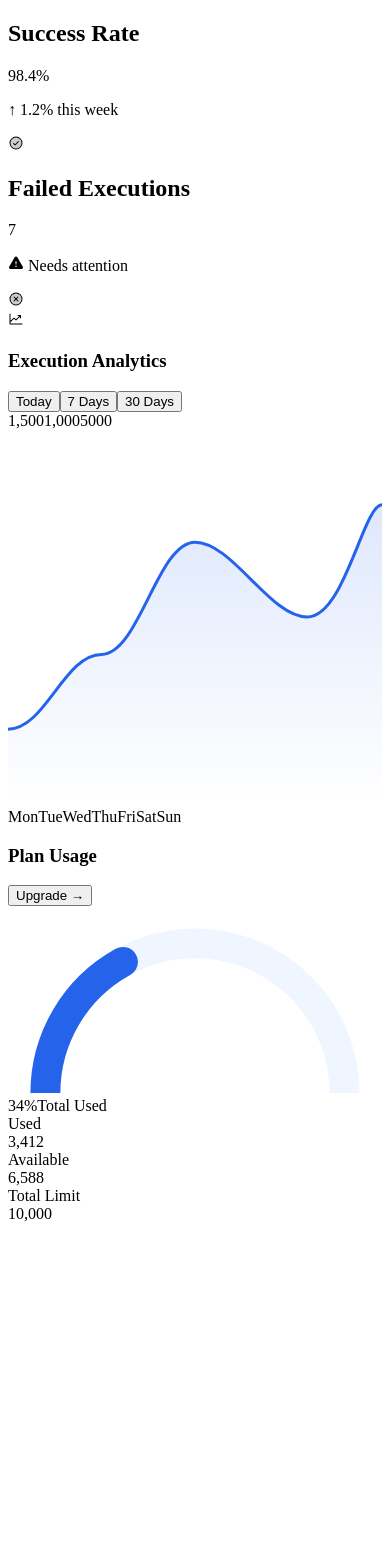
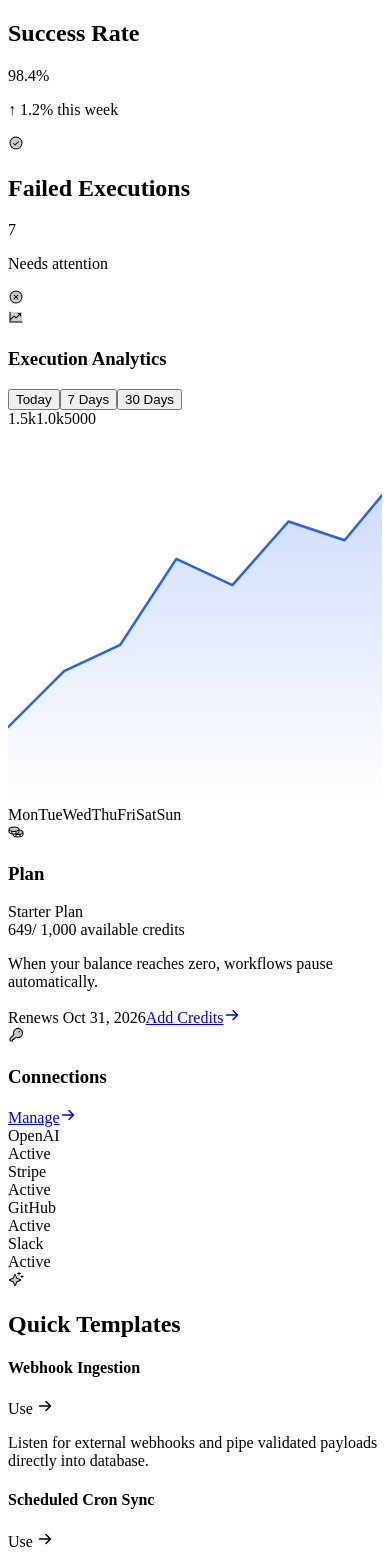
Before and after one commit to exorcist09/kairo-v2, a Next.js app in the folder frontend/: page /Homepage/Home in a window 390 px wide. Shown: the part 432-1997 px from the top of the page. Before the commit the page ends 1663 px from the top, so only its background shows below. Built offline with nearby package versions, Linux system fonts and the light colour scheme.

Commit message:
feat: add interactive execution analytics and workflow templates to home page

```diff
--- a/frontend/src/pages/Homepage/Home.tsx
+++ b/frontend/src/pages/Homepage/Home.tsx
@@ -1,67 +1,114 @@
 "use client";
 
 import { useState } from "react";
+import Link from "next/link";
 import {
-  Bell,
   Plus,
   Lightning,
+  Eye,
+  CheckCircle,
+  ChartLineUp,
+  Coins,
+  ArrowRight,
+  Key,
+  Sparkle,
+  XCircle,
   Play,
-  CheckCircle,
-  XCircle,
-  ChartLineUp,
-  DotsThree,
-  Eye,
-  Database,
-  Warning,
 } from "@phosphor-icons/react";
 import CreateWorkflowModal from "../Workflowpage/components/CreateWorkflowModal";
-import Link from "next/link";
+
+const ANALYTICS_DATA: Record<
+  string,
+  { points: string; labels: string[]; total: string; successRate: string }
+> = {
+  Today: {
+    points: "0,75 15,70 30,55 45,60 60,35 75,40 90,20 100,15",
+    labels: ["00:00", "04:00", "08:00", "12:00", "16:00", "20:00", "Now"],
+    total: "348",
+    successRate: "99.1%",
+  },
+  "7 Days": {
+    points: "0,80 15,65 30,58 45,35 60,42 75,25 90,30 100,18",
+    labels: ["Mon", "Tue", "Wed", "Thu", "Fri", "Sat", "Sun"],
+    total: "1,284",
+    successRate: "99.4%",
+  },
+  "30 Days": {
+    points: "0,85 15,75 30,60 45,50 60,45 75,30 90,25 100,12",
+    labels: ["Week 1", "Week 2", "Week 3", "Week 4"],
+    total: "5,412",
+    successRate: "98.9%",
+  },
+};
+
+const TEMPLATES = [
+  {
+    name: "Webhook Ingestion",
+    description: "Listen for external webhooks and pipe validated payloads directly into database.",
+  },
+  {
+    name: "Scheduled Cron Sync",
+    description: "Automated recurring pipeline for snapshots, indexing, and cold storage backups.",
+  },
+  {
+    name: "AI Reasoning Pipeline",
+    description: "Analyze incoming support logs with Kai AI and dispatch structured Slack alerts.",
+  },
+];
 
 export default function Home() {
-  const [timeFilter, setTimeFilter] = useState("7 Days");
+  const [timeFilter, setTimeFilter] = useState<"Today" | "7 Days" | "30 Days">("7 Days");
   const [isModalOpen, setIsModalOpen] = useState(false);
+  const [selectedTemplate, setSelectedTemplate] = useState<{ name: string; description: string } | null>(null);
+
+  const currentAnalytics = ANALYTICS_DATA[timeFilter] || ANALYTICS_DATA["7 Days"];
 
   return (
     <div className="w-full h-full flex flex-col">
-      {/* Page Header */}
+      {/* Page Header (No subheading, nav icons restored as requested) */}
       <div className="flex items-center justify-between mb-6 flex-shrink-0">
         <h1 className="text-2xl font-bold text-gray-900">Home</h1>
 
-        <div className="flex items-center gap-4">
-          {/* Quick Actions (Circular) */}
+        <div className="flex items-center gap-3">
+          {/* Quick Nav Icons */}
           <div className="flex items-center gap-2">
             <Link
               href="/credentials"
-              className="w-9 h-9 rounded-full bg-white border border-gray-200 flex items-center justify-center text-gray-600 hover:text-gray-900 hover:border-gray-300 hover:shadow-sm transition-all"
-              title="Connect an App"
+              className="w-9 h-9 rounded-full bg-white border border-gray-200 flex items-center justify-center text-gray-600 hover:text-blue-600 hover:border-blue-200 hover:shadow-xs transition-all cursor-pointer"
+              title="Credentials & API Keys"
             >
               <Lightning className="w-4 h-4" />
             </Link>
             <Link
               href="/workflows"
-              className="w-9 h-9 rounded-full bg-white border border-gray-200 flex items-center justify-center text-gray-600 hover:text-gray-900 hover:border-gray-300 hover:shadow-sm transition-all"
-              title="View Executions"
+              className="w-9 h-9 rounded-full bg-white border border-gray-200 flex items-center justify-center text-gray-600 hover:text-blue-600 hover:border-blue-200 hover:shadow-xs transition-all cursor-pointer"
+              title="View Workflows"
             >
               <Eye className="w-4 h-4" />
             </Link>
           </div>
 
+          {/* New Workflow Button */}
           <button
-            onClick={() => setIsModalOpen(true)}
-            className="flex items-center gap-2 bg-blue-600 text-white px-4 py-2.5 rounded-lg text-sm font-semibold hover:bg-blue-700 transition-colors shadow-sm flex-shrink-0"
+            type="button"
+            onClick={() => {
+              setSelectedTemplate(null);
+              setIsModalOpen(true);
+            }}
+            className="flex items-center gap-2 bg-blue-600 hover:bg-blue-700 text-white px-4 py-2.5 rounded-xl text-sm font-semibold transition-colors shadow-xs cursor-pointer flex-shrink-0"
           >
             <Plus weight="bold" className="w-4 h-4" />
-            New Workflow
+            <span>New Workflow</span>
           </button>
         </div>
       </div>
 
-      {/* Main Scrollable Container with border (Billing Style) */}
+      {/* Main Scrollable Container with border */}
       <div className="flex-1 border border-gray-200 rounded-2xl bg-white overflow-hidden flex flex-col">
         <div className="flex-1 overflow-y-auto no-scrollbar p-6 md:p-8 flex flex-col">
-          {/* Centered Content Wrapper */}
-          <div className="max-w-7xl mx-auto w-full flex flex-col gap-8 pb-4">
-            {/* Top 4 Stats Cards */}
+          <div className="max-w-6xl mx-auto w-full flex flex-col gap-8 pb-6">
+
+            {/* Top 4 Stats Cards (Exact Git Commit Structure) */}
             <div className="grid grid-cols-1 md:grid-cols-2 lg:grid-cols-4 gap-6">
               {/* Total Workflows */}
               <div className="relative overflow-hidden border border-gray-200 bg-white rounded-2xl p-6 flex flex-col justify-between shadow-sm flex-shrink-0 min-h-[140px]">
@@ -136,8 +183,7 @@ export default function Home() {
                     7
                   </div>
                   <p className="text-xs text-gray-500 font-medium flex items-center gap-1">
-                    <Warning weight="fill" className="w-3 h-3 text-red-500" /> Needs
-                    attention
+                    Needs attention
                   </p>
                 </div>
                 <div className="absolute right-0 top-0 bottom-0 w-32 opacity-10 pointer-events-none flex items-center justify-end pr-2">
@@ -149,21 +195,30 @@ export default function Home() {
               </div>
             </div>
 
-            {/* Execution Analytics Graph */}
-            <div className="bg-white rounded-2xl border border-gray-200 p-6 md:p-8 shadow-sm">
-              <div className="flex flex-col sm:flex-row sm:items-center justify-between mb-8 gap-4">
-                <div className="flex items-center gap-3">
-                  <ChartLineUp className="w-6 h-6 text-blue-600" />
-                  <h3 className="text-lg font-bold text-gray-900">
+            {/* Execution Analytics Graph with Top-Left Clipped Watermark Icon */}
+            <div className="relative overflow-hidden bg-white rounded-2xl border border-gray-200/90 p-6 md:p-8 shadow-xs">
+              {/* Top-left clipped watermark icon */}
+              <div className="absolute -top-7 -left-7 w-32 h-32 opacity-10 pointer-events-none text-blue-600">
+                <ChartLineUp weight="duotone" className="w-full h-full" />
+              </div>
+
+              <div className="z-10 relative flex flex-col sm:flex-row sm:items-center justify-between mb-6 gap-4">
+                <h3 className="text-base sm:text-lg font-bold text-gray-900">
                   Execution Analytics
                 </h3>
-                </div>
-                <div className="flex bg-white border border-gray-200 rounded-lg p-1 self-start sm:self-auto shadow-sm">
-                  {["Today", "7 Days", "30 Days"].map((filter) => (
+
+                {/* Period Filter Tabs */}
+                <div className="flex items-center p-1 bg-gray-100 rounded-xl border border-gray-200/60 self-start sm:self-auto">
+                  {(["Today", "7 Days", "30 Days"] as const).map((filter) => (
                     <button
                       key={filter}
+                      type="button"
                       onClick={() => setTimeFilter(filter)}
-                      className={`px-3 py-1.5 text-xs font-semibold rounded-md transition-all ${timeFilter === filter ? "bg-gray-100 text-gray-900" : "text-gray-500 hover:text-gray-700 hover:bg-gray-50"}`}
+                      className={`px-3 py-1.5 text-xs font-semibold rounded-lg transition-all cursor-pointer ${
+                        timeFilter === filter
+                          ? "bg-white text-blue-600 shadow-xs font-bold"
+                          : "text-gray-600 hover:text-gray-900"
+                      }`}
                     >
                       {filter}
                     </button>
@@ -171,161 +226,206 @@ export default function Home() {
                 </div>
               </div>
 
-              <div className="h-64 w-full relative flex items-end">
+              {/* Area Chart Container */}
+              <div className="z-10 relative h-60 w-full flex items-end pt-4">
                 {/* Y-axis labels */}
-                <div className="absolute left-0 top-0 bottom-0 flex flex-col justify-between text-xs font-medium text-gray-400 pb-8 w-10">
-                  <span>1,500</span>
-                  <span>1,000</span>
+                <div className="absolute left-0 top-0 bottom-6 flex flex-col justify-between text-xs font-medium text-gray-400 w-8 select-none">
+                  <span>1.5k</span>
+                  <span>1.0k</span>
                   <span>500</span>
                   <span>0</span>
                 </div>
 
-                {/* Grid lines */}
-                <div className="absolute left-12 right-0 top-2 bottom-8 flex flex-col justify-between">
+                {/* Horizontal Grid lines */}
+                <div className="absolute left-10 right-0 top-2 bottom-6 flex flex-col justify-between pointer-events-none">
                   {[1, 2, 3, 4].map((i) => (
-                    <div
-                      key={i}
-                      className="w-full border-b border-gray-200 border-dashed"
-                    ></div>
+                    <div key={i} className="w-full border-b border-gray-100 border-dashed" />
                   ))}
                 </div>
 
-                {/* SVG Area Chart */}
-                <div className="absolute left-12 right-0 top-2 bottom-8">
-                  <svg
-                    className="w-full h-full"
-                    preserveAspectRatio="none"
-                    viewBox="0 0 100 100"
-                  >
+                {/* SVG Area Chart with Gradient */}
+                <div className="absolute left-10 right-0 top-2 bottom-6">
+                  <svg className="w-full h-full overflow-visible" preserveAspectRatio="none" viewBox="0 0 100 100">
                     <defs>
-                      <linearGradient id="gradient" x1="0" x2="0" y1="0" y2="1">
-                        <stop
-                          offset="0%"
-                          stopColor="#2563EB"
-                          stopOpacity="0.15"
-                        />
-                        <stop
-                          offset="100%"
-                          stopColor="#2563EB"
-                          stopOpacity="0"
-                        />
+                      <linearGradient id="homeChartGrad" x1="0" y1="0" x2="0" y2="1">
+                        <stop offset="0%" stopColor="#2563EB" stopOpacity="0.22" />
+                        <stop offset="100%" stopColor="#2563EB" stopOpacity="0.0" />
                       </linearGradient>
                     </defs>
-                    <path
-                      d="M 0,80 C 10,80 15,60 25,60 C 35,60 40,30 50,30 C 60,30 70,50 80,50 C 90,50 95,20 100,20 L 100,100 L 0,100 Z"
-                      fill="url(#gradient)"
+                    <polygon
+                      points={`0,100 ${currentAnalytics.points} 100,100`}
+                      fill="url(#homeChartGrad)"
+                      className="transition-all duration-500 ease-out"
                     />
-                    <path
-                      d="M 0,80 C 10,80 15,60 25,60 C 35,60 40,30 50,30 C 60,30 70,50 80,50 C 90,50 95,20 100,20"
+                    <polyline
                       fill="none"
                       stroke="#2563EB"
-                      strokeWidth="3"
-                      vectorEffect="non-scaling-stroke"
+                      strokeWidth="2.5"
                       strokeLinecap="round"
                       strokeLinejoin="round"
+                      vectorEffect="non-scaling-stroke"
+                      points={currentAnalytics.points}
+                      className="transition-all duration-500 ease-out"
                     />
                   </svg>
                 </div>
 
                 {/* X-axis labels */}
-                <div className="absolute left-12 right-0 bottom-0 flex justify-between text-xs font-medium text-gray-400 px-2 sm:px-4">
-                  <span>Mon</span>
-                  <span>Tue</span>
-                  <span>Wed</span>
-                  <span>Thu</span>
-                  <span>Fri</span>
-                  <span>Sat</span>
-                  <span>Sun</span>
+                <div className="absolute left-10 right-0 bottom-0 flex justify-between text-xs font-medium text-gray-400 px-2 select-none">
+                  {currentAnalytics.labels.map((lbl, idx) => (
+                    <span key={idx}>{lbl}</span>
+                  ))}
                 </div>
               </div>
             </div>
 
-            {/* Plan Usage */}
-            <div className="bg-white rounded-2xl border border-gray-100 p-8 shadow-sm flex flex-col items-center">
-              <div className="w-full flex items-center justify-between mb-12">
-                <h3 className="text-lg font-bold text-gray-900">Plan Usage</h3>
-                <button className="flex items-center gap-1 text-sm font-semibold text-blue-600 hover:text-blue-700 transition-colors">
-                  Upgrade <span className="text-lg leading-none">→</span>
-                </button>
+            {/* Side-by-Side: Plan & Connections with Top-Left Clipped Watermark Icons */}
+            <div className="grid grid-cols-1 md:grid-cols-2 gap-6">
+
+              {/* Plan Card */}
+              <div className="relative overflow-hidden bg-white rounded-2xl border border-gray-200/90 p-6 md:p-7 shadow-xs flex flex-col justify-between min-h-[220px]">
+                {/* Top-left clipped watermark icon */}
+                <div className="absolute -top-7 -left-7 w-28 h-28 opacity-10 pointer-events-none text-blue-600">
+                  <Coins weight="duotone" className="w-full h-full" />
                 </div>
 
-              {/* Semi-circle gauge */}
-              <div className="relative w-72 h-36 flex items-end justify-center mb-8">
-                <svg
-                  className="absolute top-0 left-0 w-full h-full overflow-visible"
-                  viewBox="0 0 100 50"
-                >
-                  <path
-                    d="M 10 50 A 40 40 0 0 1 90 50"
-                    fill="none"
-                    stroke="#EFF6FF"
-                    strokeWidth="8"
-                    strokeLinecap="round"
-                  />
-                  <path
-                    d="M 10 50 A 40 40 0 0 1 90 50"
-                    fill="none"
-                    stroke="#2563EB"
-                    strokeWidth="8"
-                    strokeDasharray="125.6"
-                    strokeDashoffset="82.89"
-                    strokeLinecap="round"
-                  />
-                </svg>
-                <div className="text-center z-10 flex flex-col items-center mb-[-8px]">
-                  <span className="text-5xl font-bold text-gray-900 tracking-tight mb-1">
-                    34%
+                <div className="z-10 relative">
+                  <div className="flex items-center justify-between mb-4">
+                    <h3 className="text-base font-bold text-gray-900">Plan</h3>
+                    <span className="text-xs font-bold text-blue-600 bg-blue-50 border border-blue-200/60 px-2.5 py-1 rounded-full">
+                      Starter Plan
                     </span>
-                  <span className="text-sm font-medium text-gray-500">
-                    Total Used
-                  </span>
+                  </div>
+
+                  <div className="flex items-baseline justify-between mt-2 mb-3">
+                    <div>
+                      <span className="text-3xl font-bold text-gray-900 font-sans tracking-tight">649</span>
+                      <span className="text-xs text-gray-500 ml-1.5 font-medium">/ 1,000 available credits</span>
                     </div>
                   </div>
 
-              {/* Legend */}
-              <div className="flex items-center justify-between w-full max-w-md mt-6 pt-6">
-                <div className="flex flex-col gap-1">
-                  <div className="flex items-center gap-2">
-                    <div className="w-2.5 h-2.5 rounded-full bg-blue-600"></div>
-                    <span className="text-xs font-bold text-gray-900 uppercase">
-                      Used
-                    </span>
+                  <div className="w-full h-2.5 bg-gray-100 rounded-full overflow-hidden mb-3">
+                    <div className="h-full bg-blue-600 rounded-full transition-all duration-500" style={{ width: "34%" }} />
                   </div>
-                  <span className="text-sm font-bold text-gray-700">3,412</span>
+
+                  <p className="text-xs text-gray-500">
+                    When your balance reaches zero, workflows pause automatically.
+                  </p>
                 </div>
-                <div className="flex flex-col gap-1">
-                  <div className="flex items-center gap-2">
-                    <div className="w-2.5 h-2.5 rounded-full bg-blue-100"></div>
-                    <span className="text-xs font-bold text-gray-900 uppercase">
-                      Available
-                    </span>
+
+                <div className="z-10 relative pt-4 mt-4 border-t border-gray-100 flex items-center justify-between">
+                  <span className="text-xs text-gray-400">Renews Oct 31, 2026</span>
+                  <Link
+                    href="/billing"
+                    className="text-xs font-semibold text-blue-600 hover:text-blue-700 flex items-center gap-1"
+                  >
+                    <span>Add Credits</span>
+                    <ArrowRight weight="bold" className="w-3.5 h-3.5" />
+                  </Link>
                 </div>
-                  <span className="text-sm font-bold text-gray-700">6,588</span>
               </div>
-                <div className="flex flex-col gap-1">
-                  <div className="flex items-center gap-2">
-                    <div className="w-2.5 h-2.5 rounded-full bg-gray-200"></div>
-                    <span className="text-xs font-bold text-gray-400 uppercase">
-                      Total Limit
-                    </span>
+
+              {/* Connections Card */}
+              <div className="relative overflow-hidden bg-white rounded-2xl border border-gray-200/90 p-6 md:p-7 shadow-xs flex flex-col justify-between min-h-[220px]">
+                {/* Top-left clipped watermark icon */}
+                <div className="absolute -top-7 -left-7 w-28 h-28 opacity-10 pointer-events-none text-blue-600">
+                  <Key weight="duotone" className="w-full h-full" />
                 </div>
-                  <span className="text-sm font-bold text-gray-400">
-                    10,000
-                  </span>
+
+                <div className="z-10 relative">
+                  <div className="flex items-center justify-between mb-4">
+                    <h3 className="text-base font-bold text-gray-900">Connections</h3>
+                    <Link
+                      href="/credentials"
+                      className="text-xs font-semibold text-blue-600 hover:text-blue-700 flex items-center gap-1"
+                    >
+                      <span>Manage</span>
+                      <ArrowRight weight="bold" className="w-3.5 h-3.5" />
+                    </Link>
+                  </div>
+
+                  <div className="grid grid-cols-2 gap-3 mt-3">
+                    {[
+                      { name: "OpenAI", status: "Active" },
+                      { name: "Stripe", status: "Active" },
+                      { name: "GitHub", status: "Active" },
+                      { name: "Slack", status: "Active" },
+                    ].map((item) => (
+                      <div
+                        key={item.name}
+                        className="flex items-center justify-between p-3 rounded-xl bg-gray-50/70 border border-gray-200/60 hover:border-blue-200 transition-colors"
+                      >
+                        <span className="text-xs font-semibold text-gray-800">{item.name}</span>
+                        <div className="flex items-center gap-1 text-[11px] text-emerald-600 font-medium">
+                          <span className="w-1.5 h-1.5 rounded-full bg-emerald-500" />
+                          <span>{item.status}</span>
+                        </div>
+                      </div>
+                    ))}
                   </div>
                 </div>
               </div>
+
+            </div>
+
+            {/* Quick Templates Section with Top-Left Clipped Watermark Icon and 3 Horizontal Cards Without Icons */}
+            <div className="relative overflow-hidden bg-white rounded-2xl border border-gray-200/90 p-6 md:p-8 shadow-xs flex flex-col gap-5">
+              {/* Top-left clipped watermark icon */}
+              <div className="absolute -top-7 -left-7 w-28 h-28 opacity-10 pointer-events-none text-blue-600">
+                <Sparkle weight="duotone" className="w-full h-full" />
+              </div>
+
+              <div className="z-10 relative flex items-center justify-between">
+                <h2 className="text-base sm:text-lg font-bold text-gray-900">Quick Templates</h2>
+              </div>
+
+              {/* 3 cards horizontally without icon */}
+              <div className="z-10 relative grid grid-cols-1 md:grid-cols-3 gap-4">
+                {TEMPLATES.map((tmpl) => (
+                  <div
+                    key={tmpl.name}
+                    onClick={() => {
+                      setSelectedTemplate({ name: tmpl.name, description: tmpl.description });
+                      setIsModalOpen(true);
+                    }}
+                    className="group p-5 rounded-2xl border border-gray-200/80 bg-gray-50/50 hover:bg-white hover:border-blue-300 hover:shadow-xs transition-all cursor-pointer flex flex-col justify-between"
+                  >
+                    <div>
+                      <div className="flex items-center justify-between mb-2">
+                        <h4 className="text-sm font-bold text-gray-900 group-hover:text-blue-600 transition-colors">
+                          {tmpl.name}
+                        </h4>
+                        <span className="text-xs font-semibold text-blue-600 opacity-0 group-hover:opacity-100 transition-opacity flex items-center gap-1">
+                          Use <ArrowRight weight="bold" className="w-3 h-3" />
+                        </span>
+                      </div>
+                      <p className="text-xs text-gray-500 line-clamp-2 leading-relaxed">
+                        {tmpl.description}
+                      </p>
+                    </div>
+                  </div>
+                ))}
+              </div>
+            </div>
+
           </div>
         </div>
       </div>
 
       {/* Create Workflow Modal */}
       <CreateWorkflowModal
+        key={isModalOpen ? selectedTemplate?.name || "new" : "closed"}
         isOpen={isModalOpen}
-        onClose={() => setIsModalOpen(false)}
-        onCreate={(name, description) => {
-          console.log("Create workflow:", name, description);
+        initialName={selectedTemplate?.name || ""}
+        initialDescription={selectedTemplate?.description || ""}
+        onClose={() => {
           setIsModalOpen(false);
+          setSelectedTemplate(null);
+        }}
+        onCreate={(_name, _description) => {
+          setIsModalOpen(false);
+          setSelectedTemplate(null);
+          window.location.href = "/workflows";
         }}
       />
     </div>
```
Also changed, not shown: frontend/src/pages/Workflowpage/components/CreateWorkflowModal.tsx (+6 -2 lines), frontend/src/shared/KaiAssistant.tsx (+19 -3 lines). Lines whose indentation alone changed are shown as unchanged.
